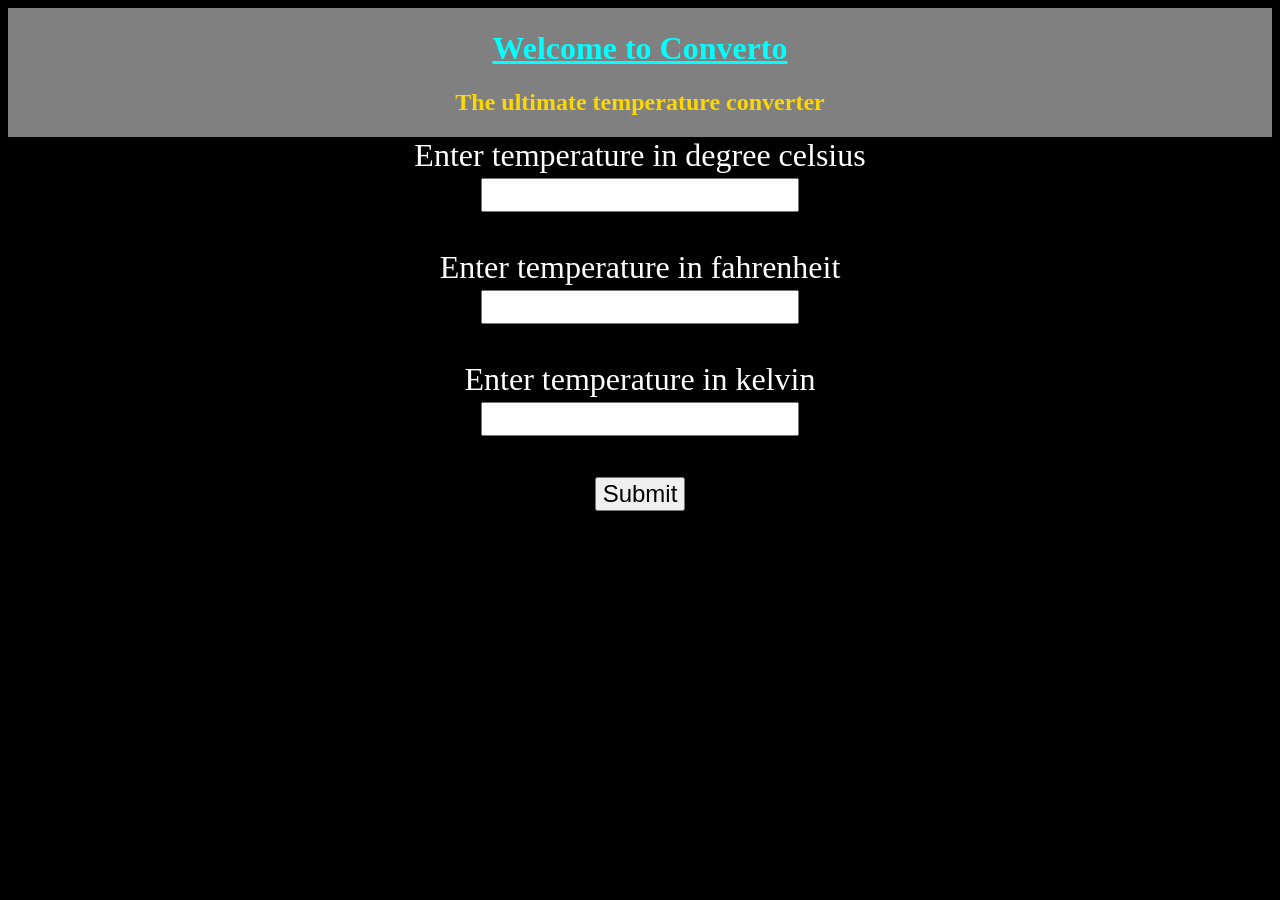
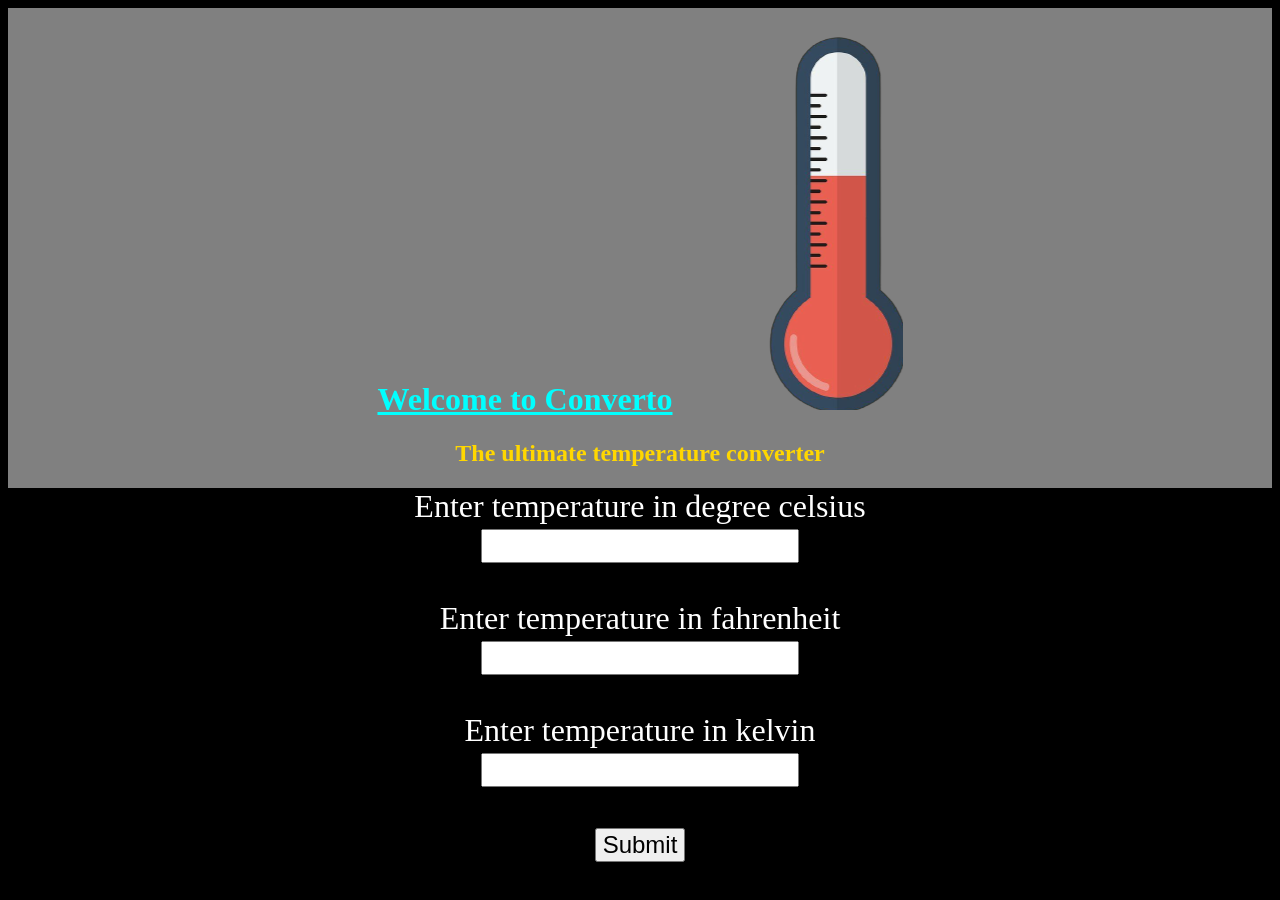
Before and after one commit to anuamloh07/converto, a plain HTML site: page index.html in a window 1280 px wide. Before the commit the page ends 800 px from the top, so only its background shows below. Drawn offline with Linux system fonts and the light colour scheme.

Commit message:
Update index.html

```diff
--- a/index.html
+++ b/index.html
@@ -9,7 +9,7 @@
 <body>
 
     <div id="box">
-    <h1>Welcome to Converto</h1>
+    <h1>Welcome to Converto<img id="thermometer-img" src="thermometer.png"</h1>
     <h2>The ultimate temperature converter</h2>
     </div>
 
@@ -51,3 +51,9 @@
     <script src=script.js>  </script>
 </body>
 </html>
+
+</div>
+
+    <script src=script.js>  </script>
+</body>
+</html>
```
